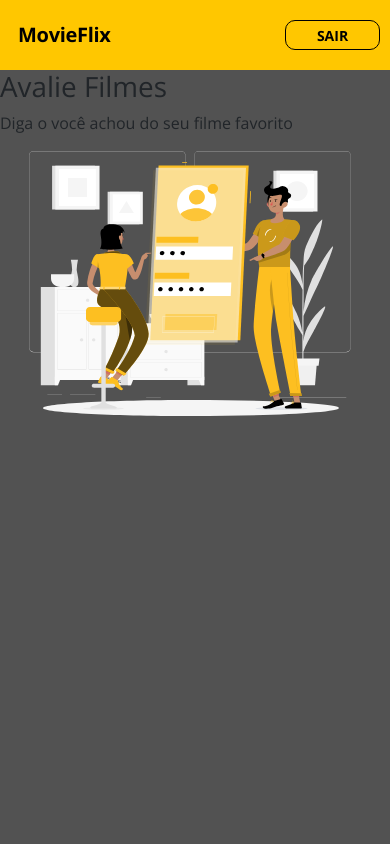
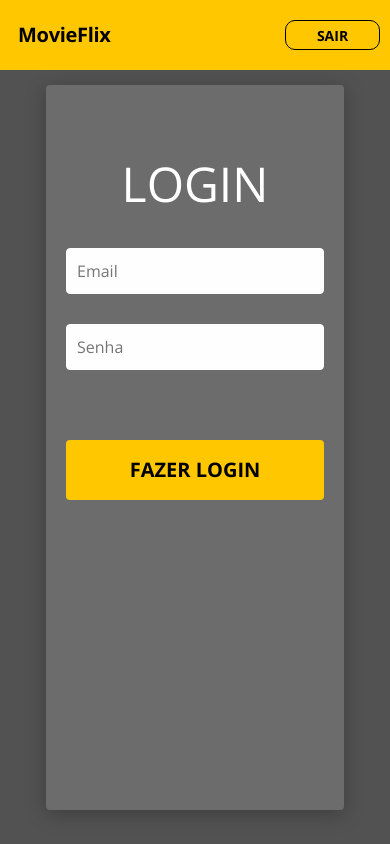
Before and after one commit to cristpsantos/desafio-movieflix, a React (Create React App) app: page / in a window 390 px wide. Built offline with nearby package versions, Linux system fonts and the light colour scheme.

Commit message:
Add page home responsive

```diff
--- a/src/pages/Home/Auth/Login/index.tsx
+++ b/src/pages/Home/Auth/Login/index.tsx
@@ -2,8 +2,13 @@ import './styles.css';
 
 const Login = () => {
     return(
-        <div>
-            <h1>Página de Login</h1>
+        <div className="login-container">
+            <h1>LOGIN</h1>
+            <form className="form-container">
+                <input type="text" placeholder="Email" />
+                <input type="password" placeholder="Senha" />
+                <button className="buttom-custom">FAZER LOGIN</button>
+            </form>
         </div>
     );
 }
--- a/src/pages/Home/Auth/Login/styles.css
+++ b/src/pages/Home/Auth/Login/styles.css
@@ -0,0 +1,56 @@
+.login-container {
+    background:#6C6C6C;
+    display: flex;
+    flex-direction: column;
+    justify-content: center;
+    width: 298px;
+    height: 100%;
+    background: #6C6C6C;
+    box-shadow: 0px 4px 20px rgba(0, 0, 0, 0.25);
+    border-radius: 4px;
+    padding-left: 20px;
+    padding-right: 20px;
+    padding-top: 70px;
+    max-width: 479px;
+}
+
+.login-container h1 {
+    font-size: 48px;
+    font-weight: 400;
+    color: #fff;
+    text-align: center;
+    margin-bottom: 35px;
+}
+.form-container {
+    height: 100%;
+    display: flex;
+    flex-direction: column;
+}
+
+.form-container input {
+    background: #FEFEFE;
+    border: 1px solid #FEFEFE;
+    box-sizing: border-box;
+    border-radius: 4px;
+    padding: 10px;
+    margin-bottom: 30px;
+}
+
+.buttom-custom {
+    height: 60px;
+    font-size: 20px;
+    font-weight: 700;
+    background: #FFC700;
+    border-radius: 4px;
+    border: none;
+    margin-top: 40px;
+}
+
+@media(min-width: 576px) {
+    .login-container {
+        width: 479px;
+        padding-left: 45px;
+        padding-right: 45px;
+        padding-top: 70px;
+    }
+}
--- a/src/pages/Home/Auth/index.tsx
+++ b/src/pages/Home/Auth/index.tsx
@@ -1,9 +1,10 @@
+import Login from './Login';
 import './styles.css';
 
 const Auth = () => {
     return(
-        <div>
-            <h1>Página autenticação!</h1>
+        <div className="auth-container">
+            <Login />
         </div>
     );
 }
--- a/src/pages/Home/Auth/styles.css
+++ b/src/pages/Home/Auth/styles.css
@@ -0,0 +1,4 @@
+.auth-container {
+    width: 100%;
+    height: 100%;
+}
--- a/src/pages/Home/index.tsx
+++ b/src/pages/Home/index.tsx
@@ -1,15 +1,20 @@
 import { ReactComponent as AuthImage }  from "assets/images/desenho.svg";
+import Auth from "./Auth";
 
 import './styles.css';
 
 const Home = () => {
     return(
         <div className="home-container">
-            <div>
-                <h1>Avalie Filmes</h1>
-                <p>Diga o você achou do seu filme favorito</p>
+            <div className="home-description-container">
+                <h1 className="home-title">Avalie Filmes</h1>
+                <p className="home-description">Diga o você achou do seu <br /> filme favorito</p>
                 <AuthImage />
             </div>
+            <div className="home-login-container">
+                <Auth />
+            </div>
+
         </div>
     );
 }
--- a/src/pages/Home/styles.css
+++ b/src/pages/Home/styles.css
@@ -1,3 +1,48 @@
 .home-container {
-    background: #525252;;
+    background: #525252;
+    display: flex;
+    justify-content: space-around;
+    align-content: center;
+    height: calc(93vh - 30px);
 }
+
+.home-description-container {
+    display: none;
+    flex-direction: column;
+    align-content: center;
+    justify-content: center;
+    height: 100%;
+}
+
+.home-login-container {
+    height: 100%;
+    padding: 15px 10px 15px 10px;
+    display: flex;
+}
+
+.home-title {
+    font-size: 48px;
+    font-weight: 700;
+    letter-spacing: -0.015em;
+    color: #FFFFFF;
+}
+
+.home-description {
+    font-weight: normal;
+    font-size: 22px;
+    letter-spacing: -0.015em;
+    color: #F2F2F2;
+    margin-bottom: 40px;
+}
+
+@media(min-width: 576px) {
+    .home-login-container {
+        padding-top: 40px;
+    }
+}
+
+@media(min-width: 1200px) {
+    .home-description-container {
+        display: flex;
+    }
+}
```
